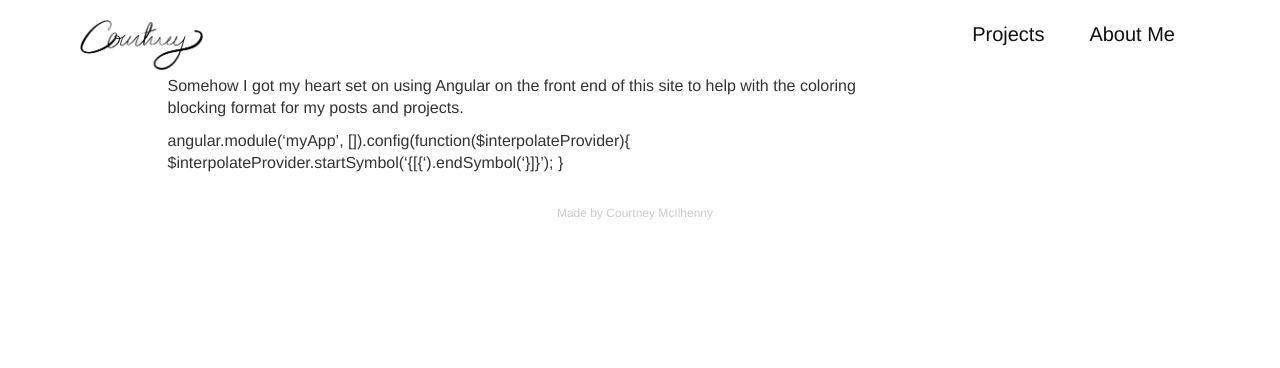
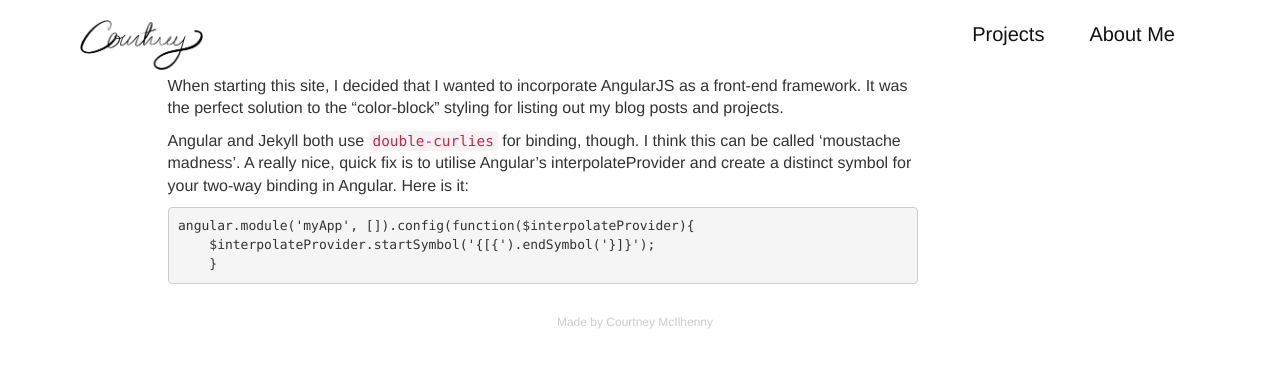
Before and after one commit to cmcilhenny/cmcilhenny.github.io, a Jekyll site: the page built from _posts/2014-08-01-angular-and-jekyll.md, in a window 1280 px wide. Shown: the top 368 px of the page. Built offline with Jekyll 4.4.1, drawn with Linux system fonts in a browser that asks for light colours; nearby versions of some CDN libraries.

Commit message:
editing post

```diff
--- a/_posts/2014-08-01-angular-and-jekyll.md
+++ b/_posts/2014-08-01-angular-and-jekyll.md
@@ -1,11 +1,13 @@
 ---
 layout: post
-title: Mixing Angular with Jekyll
+title: Moustache Madness: Mixing Angular with Jekyll
 summary: How to hack together Angular and Jekyll.
 ---
 
-Somehow I got my heart set on using Angular on the front end of this site to help with the coloring blocking format for my posts and projects.
+When starting this site, I decided that I wanted to incorporate AngularJS as a front-end framework. It was the perfect solution to the "color-block" styling for listing out my blog posts and projects.
 
-angular.module('myApp', []).config(function($interpolateProvider){
+Angular and Jekyll both use `double-curlies` for binding, though. I think this can be called 'moustache madness'. A really nice, quick fix is to utilise Angular's interpolateProvider and create a distinct symbol for your two-way binding in Angular. Here is it:
+
+	angular.module('myApp', []).config(function($interpolateProvider){
         $interpolateProvider.startSymbol('{[{').endSymbol('}]}');
         }
```
